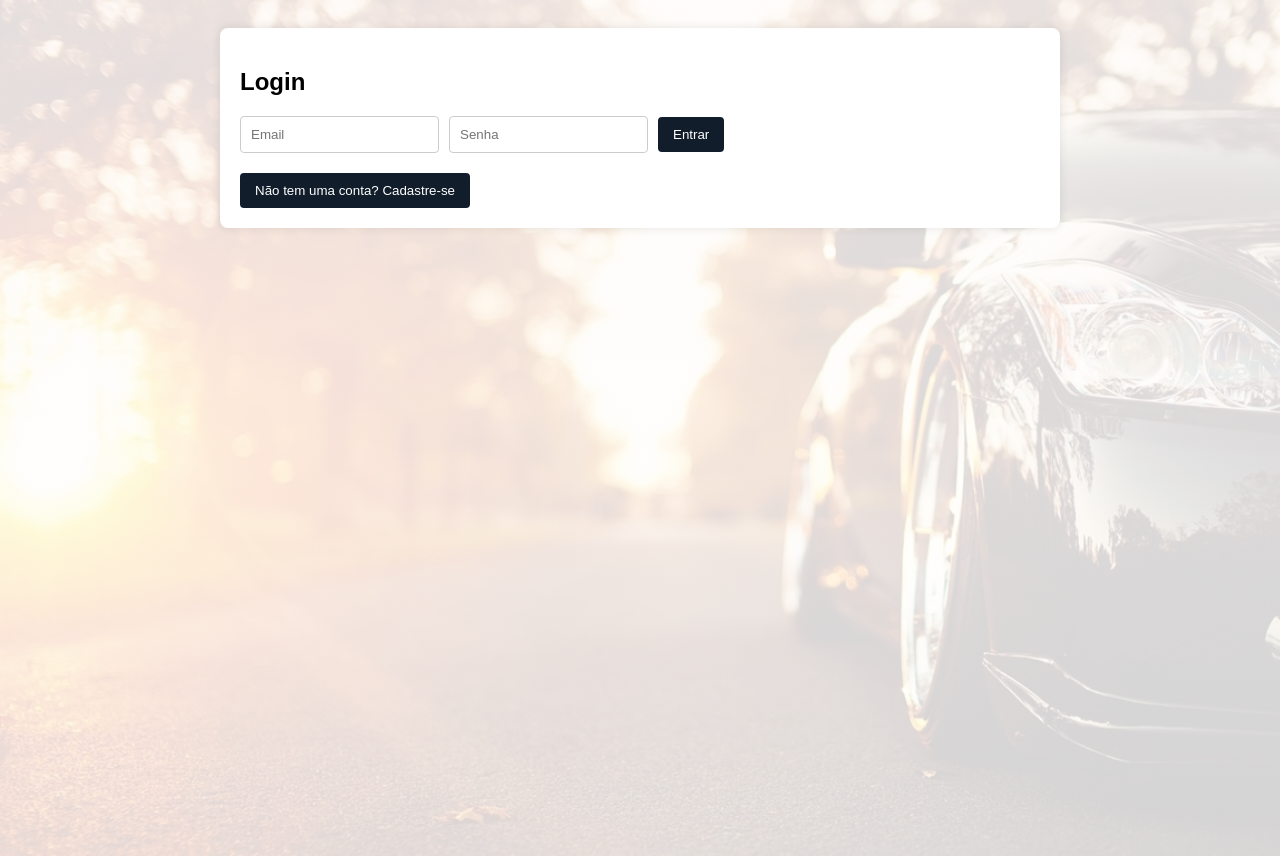
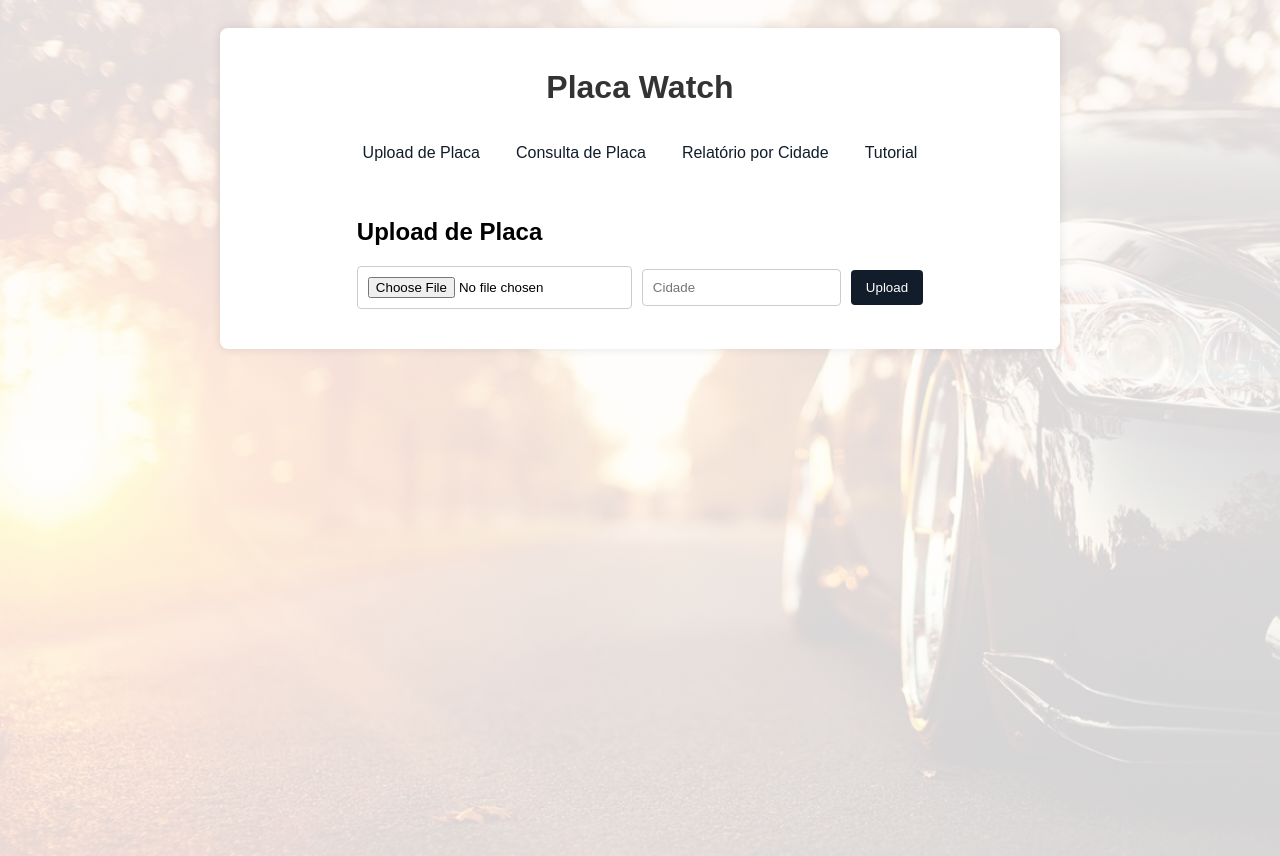
Before and after one commit to VitoriaPio/PlacaWhatch, a React (Vite) app in the folder front/: page /upload in a window 1280 px wide. Built offline with nearby package versions, Linux system fonts and the light colour scheme.

Commit message:
refactor: auth layout logic

```diff
--- a/front/src/App.jsx
+++ b/front/src/App.jsx
@@ -1,16 +1,19 @@
 import React, { useState } from "react";
 import {
-  Link,
+  Navigate,
   Route,
   BrowserRouter as Router,
-  Routes,
-  Navigate,
+  Routes
 } from "react-router-dom";
 import ConsultaPlaca from "./components/ConsultaPlaca";
 import RelatorioCidade from "./components/RelatorioCidade";
 import UploadPlaca from "./components/UploadPlaca";
-import Auth from "./components/CadastroUsuario";
 import VideoTutorial from "./components/Video";
+
+import CadastroUsuario from "./components/CadastroUsuario";
+
+import AuthLayout from './layout/auth-layout';
+import MainLayout from "./layout/main-layout";
 
 function App() {
   const [isAuthenticated, setIsAuthenticated] = useState(false);
@@ -18,47 +21,44 @@ function App() {
   return (
     <Router>
       <div className="App">
-        {!isAuthenticated ? (
-          <Routes>
-            {/* Se não estiver autenticado, exibe a tela de login */}
-            <Route
-              path="*"
-              element={<Auth setIsAuthenticated={setIsAuthenticated} />}
-            />
-          </Routes>
-        ) : (
-          <>
-            <h1>Placa Watch</h1>
-            <nav className="menu">
-              <ul>
-                <li>
-                  <Link to="/upload">Upload de Placa</Link>
-                </li>
-                <li>
-                  <Link to="/consulta">Consulta de Placa</Link>
-                </li>
-                <li>
-                  <Link to="/relatorio">Relatório por Cidade</Link>
-                </li>
-                <li>
-                  <Link to="/usuario">Cadastro Usuário</Link>
-                </li>
-                <li>
-                  <Link to="/tutorial">Tutorial</Link>
-                </li>
-              </ul>
-            </nav>
+        {/* Componente que verifica se esta autenticado */}
 
-            <Routes>
-              <Route path="/upload" element={<UploadPlaca />} />
-              <Route path="/consulta" element={<ConsultaPlaca />} />
-              <Route path="/relatorio" element={<RelatorioCidade />} />
-              <Route path="/usuario" element={<Auth />} />
-              <Route path="/tutorial" element={<VideoTutorial />} />
-              <Route path="/" element={<Navigate to="/upload" />} />
-            </Routes>
-          </>
-        )}
+        <Routes>
+          <Route path="/usuario" element={
+            <AuthLayout>
+              <CadastroUsuario />
+            </AuthLayout>
+          } />
+          <Route path="/upload" element={
+            <AuthLayout>
+              <MainLayout>
+                <UploadPlaca />
+              </MainLayout>
+            </AuthLayout>
+          } />
+          <Route path="/consulta" element={
+            <AuthLayout>
+              <MainLayout>
+                <ConsultaPlaca />
+              </MainLayout>
+            </AuthLayout>
+          } />
+          <Route path="/relatorio" element={
+            <AuthLayout>
+              <MainLayout>
+                <RelatorioCidade />
+              </MainLayout>
+            </AuthLayout>
+          } />
+          <Route path="/tutorial" element={
+            <AuthLayout>
+              <MainLayout>
+                <VideoTutorial />
+              </MainLayout>
+            </AuthLayout>
+          } />
+          <Route path="/" element={<Navigate to="/upload" />} />
+        </Routes>
       </div>
     </Router>
   );
--- a/front/src/actions/login-user.js
+++ b/front/src/actions/login-user.js
@@ -9,10 +9,11 @@ export default async function loginUser(email, senha) {
     body: JSON.stringify({ email, senha }),
   });
 
+  const data = await response.json();
+
   if (!response.ok) {
-    throw new Error('Email ou senha incorretos');
+    throw new Error(data.message ?? 'Ocorreu um erro ao realizar o login');
   }
 
-  const data = await response.json();
   return data;
 }
--- a/front/src/actions/register-user.js
+++ b/front/src/actions/register-user.js
@@ -9,10 +9,11 @@ export default async function registerUser(email, senha) {
     body: JSON.stringify({ email, senha }),
   });
 
+  const data = await response.json();
+
   if (!response.ok) {
-    throw new Error('Erro ao cadastrar usuário');
+    throw new Error(data.message ?? 'Erro ao cadastrar usuário');
   }
 
-  const data = await response.json();
   return data;
 }
--- a/front/src/components/CadastroUsuario.jsx
+++ b/front/src/components/CadastroUsuario.jsx
@@ -1,32 +1,55 @@
-import { useState } from "react";
-import axios from "axios";
+import { useContext, useState } from "react";
 
-function Auth({ setIsAuthenticated }) {
+import loginUser from "../actions/login-user";
+import registerUser from "../actions/register-user";
+
+import { useNavigate } from 'react-router-dom';
+
+import { AuthContext } from '../context/auth-context';
+
+export default function CadastroUsuario() {
   const [email, setEmail] = useState("");
   const [senha, setSenha] = useState("");
   const [message, setMessage] = useState("");
   const [isLogin, setIsLogin] = useState(true);
 
+  const { setIsAuthenticated } = useContext(AuthContext)
+
+  const navigate = useNavigate()
+
+  function goToHome() {
+    navigate('/upload')
+  }
+
   const handleSubmit = async (e) => {
     e.preventDefault();
 
-    try {
-      if (isLogin) {
-        const response = await axios.post("https://placa-whatch.vercel.app/api/usuario/login", { email, senha });
-        const token = response.data.token;
-        setMessage("Login bem-sucedido!");
+    if (isLogin) {
+      try {
+        const { token, message } = await loginUser(email, senha)
+
+        setMessage(message);
+
+        // Registrando token no storage local
         localStorage.setItem("token", token);
         setIsAuthenticated(true);
-      } else {
-        await axios.post("https://placa-whatch.vercel.app/api/usuario/cadastro", { email, senha });
-        setMessage("Usuário cadastrado com sucesso!");
+
+        // Redirecionando para a tela de upload
+        goToHome()
+      } catch (e) {
+        setMessage(e);
+        console.error(e);
+      }
+    } else {
+      try {
+        const { message } = await registerUser(email, senha)
+
+        setMessage(message);
         setIsLogin(true);
+      } catch (e) {
+        setMessage(e);
+        console.error(e);
       }
-    } catch (e) {
-      setMessage(
-        isLogin ? "Email ou senha incorretos." : "Erro ao cadastrar o usuário."
-      );
-      console.error(e);
     }
   };
 
@@ -61,5 +84,3 @@ function Auth({ setIsAuthenticated }) {
     </div>
   );
 }
-
-export default Auth;
--- /dev/null
+++ b/front/src/context/auth-context.jsx
@@ -0,0 +1,16 @@
+import { createContext, useState } from "react";
+
+const AuthContext = createContext()
+
+function AuthProvider({ children }) {
+  const [isAuthenticated, setIsAuthenticated] = useState(true)
+
+  return (
+    <AuthContext.Provider value={{ isAuthenticated, setIsAuthenticated }}>
+      {children}
+    </AuthContext.Provider>
+  )
+}
+
+
+export { AuthContext, AuthProvider };
--- /dev/null
+++ b/front/src/layout/auth-layout/auth.module.css
@@ -0,0 +1,7 @@
+.container {
+  display: flex;
+  width: 100%;
+  height: 100%;
+  align-items: center;
+  justify-content: center;
+}
--- /dev/null
+++ b/front/src/layout/auth-layout/index.jsx
@@ -0,0 +1,24 @@
+import { useLayoutEffect } from "react"
+import { useNavigate } from "react-router-dom"
+import styles from "./auth.module.css"
+
+import { useContext } from "react"
+import { AuthContext } from "../../context/auth-context"
+
+export default function AuthLayout({ children }) {
+  const { isAuthenticated } = useContext(AuthContext)
+
+  const navigate = useNavigate()
+
+  useLayoutEffect(() => {
+    if (!isAuthenticated) {
+      navigate('/usuario')
+    }
+  }, [isAuthenticated, navigate])
+
+  return (
+    <div className={styles.container}>
+      {children}
+    </div>
+  )
+}
--- /dev/null
+++ b/front/src/layout/main-layout/index.jsx
@@ -0,0 +1,30 @@
+import { Link } from 'react-router-dom'
+
+import styles from './main.module.css'
+
+export default function MainLayout({ children }) {
+  return (
+    <div className={styles.container}>
+      <header>
+        <h1>Placa Watch</h1>
+        <nav className="menu">
+          <ul>
+            <li>
+              <Link to="/upload">Upload de Placa</Link>
+            </li>
+            <li>
+              <Link to="/consulta">Consulta de Placa</Link>
+            </li>
+            <li>
+              <Link to="/relatorio">Relatório por Cidade</Link>
+            </li>
+            <li>
+              <Link to="/tutorial">Tutorial</Link>
+            </li>
+          </ul>
+        </nav>
+      </header>
+      {children}
+    </div>
+  )
+}
--- /dev/null
+++ b/front/src/layout/main-layout/main.module.css
@@ -0,0 +1,7 @@
+.container {
+  display: flex;
+  flex-direction: column;
+
+  align-items: center;
+  justify-content: center;
+}
--- a/front/src/main.jsx
+++ b/front/src/main.jsx
@@ -3,8 +3,12 @@ import { createRoot } from 'react-dom/client'
 import App from './App.jsx'
 import './index.css'
 
+import { AuthProvider } from './context/auth-context.jsx'
+
 createRoot(document.getElementById('root')).render(
   <StrictMode>
-    <App />
+    <AuthProvider>
+      <App />
+    </AuthProvider>
   </StrictMode>,
 )
--- a/front/src/utils/axios-base-config.js
+++ b/front/src/utils/axios-base-config.js
@@ -1,7 +1,7 @@
 import axios from 'axios';
 
-export const API_BASE_URL = 'https://placa-whatch.vercel.app/api';
-// export const API_BASE_URL = 'http://localhost:8080/api';
+// export const API_BASE_URL = 'https://placa-whatch.vercel.app/api';
+export const API_BASE_URL = 'http://localhost:8080/api';
 
 
 export const axiosBaseConfig = axios.create({
```
Also changed, not shown: 1 other file (tests, documents, lock files or other folders).
